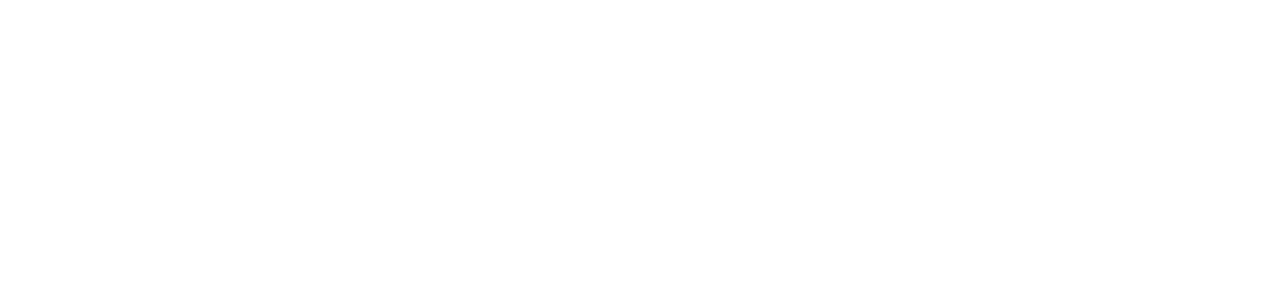
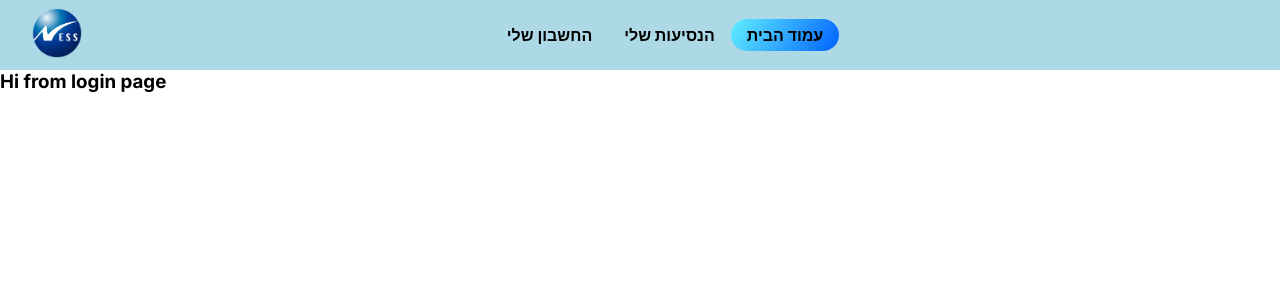
Before and after one commit to nivb000/car-pool-proj, a Next.js app: page / in a window 1280 px wide. Before the commit this address had no page. Shown: the top 300 px of the page. Built offline with nearby package versions, Linux system fonts and the light colour scheme; no server answers.

Commit message:
added auth

```diff
--- a/package.json
+++ b/package.json
@@ -9,6 +9,7 @@
     "lint": "next lint"
   },
   "dependencies": {
+    "@auth0/nextjs-auth0": "^3.5.0",
     "@emotion/react": "^11.11.4",
     "@emotion/styled": "^11.11.5",
     "@mui/material": "^5.15.19",
--- a/src/app/(cmps)/app-header.tsx
+++ b/src/app/(cmps)/app-header.tsx
@@ -3,11 +3,13 @@
 import logo from '@/assets/imgs/ness-logo.png'
 import Link from 'next/link'
 import { usePathname } from 'next/navigation'
+import { useUser } from '@auth0/nextjs-auth0/client';
 
 
 const AppHeader = () => {
 
     const pathname = usePathname()
+    const { user, error, isLoading } = useUser()
 
     return <header className='app-header'>
         <section className='main-layout flex space-between align-center navbar-container'>
@@ -31,7 +33,14 @@
                     </Link>
                 </span>
             </nav>
-            <div></div>
+            <div>
+                {user &&
+                <div className='flex col'>
+                    <span>Hi {user.name}</span>
+                    <Link href="/api/auth/logout"><button>Log Out</button></Link>
+                </div>
+                }
+            </div>
         </section>
     </header>
 }
--- /dev/null
+++ b/src/app/api/auth/[auth0]/route.ts
@@ -0,0 +1,4 @@
+// app/api/auth/[auth0]/route.js
+import { handleAuth } from '@auth0/nextjs-auth0'
+
+export const GET = handleAuth()
--- a/src/app/layout.tsx
+++ b/src/app/layout.tsx
@@ -1,5 +1,6 @@
 import type { Metadata } from "next"
 import { Inter } from "next/font/google"
+import { UserProvider } from '@auth0/nextjs-auth0/client'
 import "../assets/styles/main.scss"
 import AppHeader from "./(cmps)/app-header"
 
@@ -10,15 +11,17 @@
   description: "Generated by create next app",
 };
 
-export default function RootLayout({children,}: Readonly<{children: React.ReactNode;}>) {
+export default function RootLayout({ children, }: Readonly<{ children: React.ReactNode; }>) {
   return (
     <html lang="en">
+      <UserProvider>
         <body className={inter.className}>
           <AppHeader />
           <main>
             {children}
           </main>
         </body>
+      </UserProvider>
     </html>
   )
 }
--- a/src/app/page.tsx
+++ b/src/app/page.tsx
@@ -1,15 +1,17 @@
-import { redirect } from "next/navigation"
+import { getSession } from '@auth0/nextjs-auth0'
 
-export default function Home() {
-
-  // TODO: CHECK IF LOGGED IN REDIRECT RECORD ELSE REDIRECT LOGIN
-  redirect('/record')
+const Home = async () => {
 
   //SORT TABLE BY LAST ONE
-  //ADD USER AUTH
   //REPLACE RECORD DRIVER WITH THE CURRENT LOGGED USER
+  //Add car object
+  //Add admin dashboard
+
+  const user = await getSession()
 
   return <section className="home-page">
-    <h3>Hi from homepage</h3>
+    <h3>Hi from login page</h3>
+
   </section>
 }
+export default Home
--- a/src/assets/styles/cmps/app-header.scss
+++ b/src/assets/styles/cmps/app-header.scss
@@ -16,7 +16,7 @@
                 border-radius: 30px;
                 &.active{
                     background: hsla(217, 100%, 50%, 1);
-                    background: linear-gradient(150deg, hsla(217, 100%, 50%, 1) 0%, hsla(186, 100%, 69%, 1) 100%);
+                    background: linear-gradient(150deg, #0062ff 0%, #61efff 100%);
                     background: -moz-linear-gradient(150deg, hsla(217, 100%, 50%, 1) 0%, hsla(186, 100%, 69%, 1) 100%);
                     background: -webkit-linear-gradient(150deg, hsla(217, 100%, 50%, 1) 0%, hsla(186, 100%, 69%, 1) 100%);
                 }
```
Also changed, not shown: 1 other file (tests, documents, lock files or other folders). Lines whose indentation alone changed are shown as unchanged.
